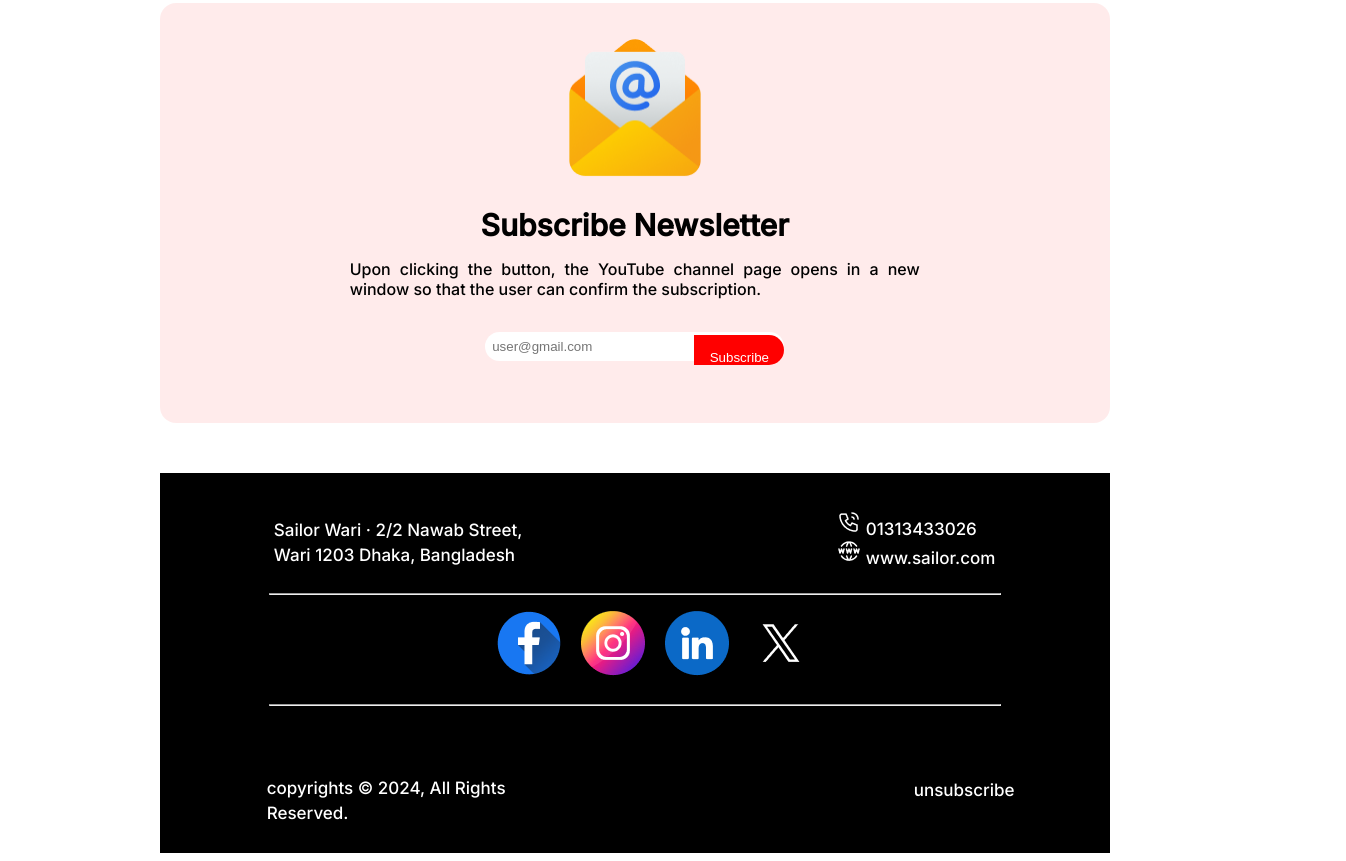
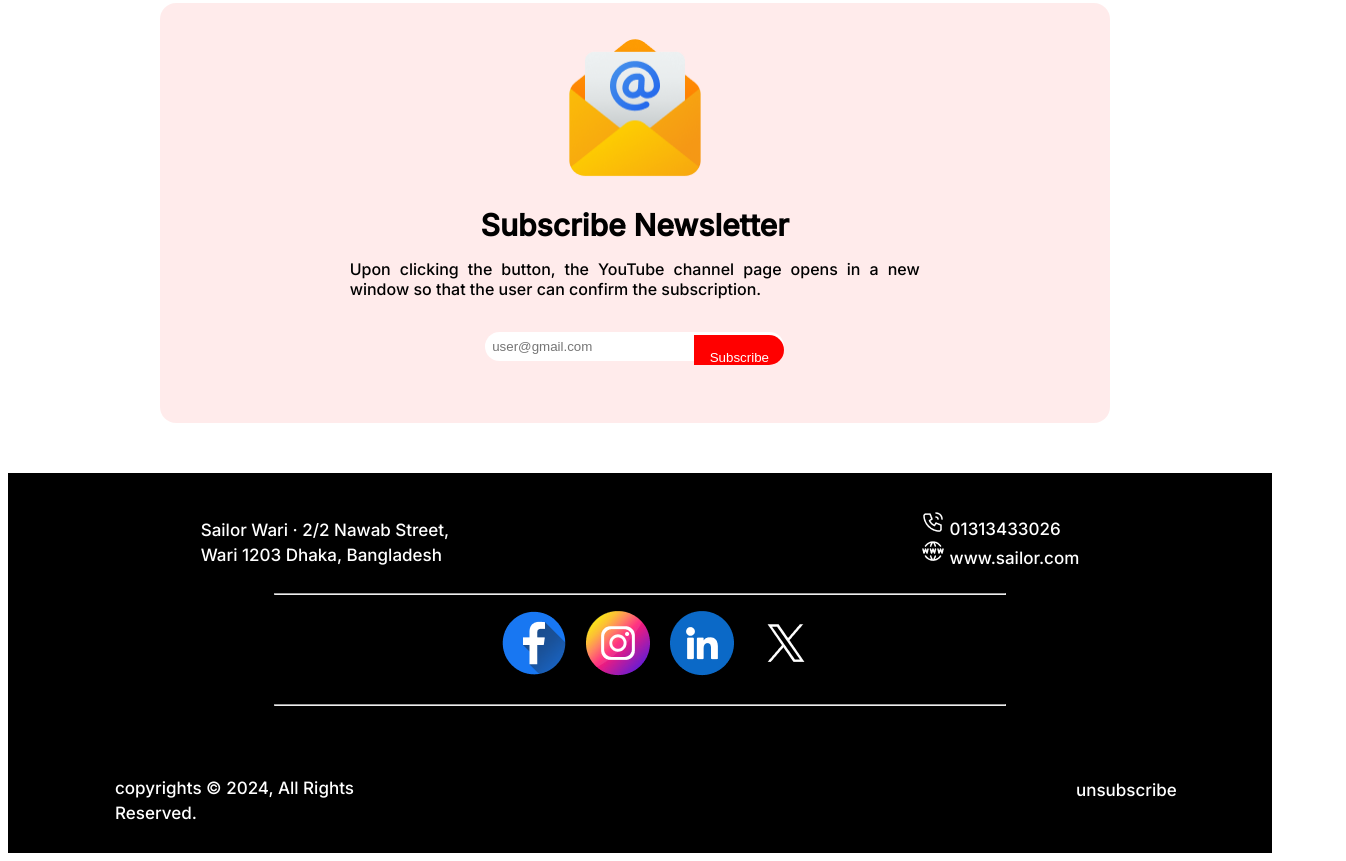
Before and after one commit to AtiqurRahmanAtik/hero-assignment-1, a plain HTML site: page index.html in a window 1280 px wide. Shown: the part 4373-5234 px from the top of the page, 1346 px wide, since content can reach past the window. Drawn offline with Linux system fonts and the light colour scheme.

Commit message:
added footer 100% width

```diff
--- a/style/style.css
+++ b/style/style.css
@@ -273,11 +273,11 @@ input {
 
 .main_footer {
   margin-top: 50px;
-  width: 950px;
+  width: 100%;
   height: 380px;
   background: black;
-  position: relative;
-  left: 12%;
+  /* position: relative;
+  left: 12%; */
 }
 
 .foot_continner {
```
